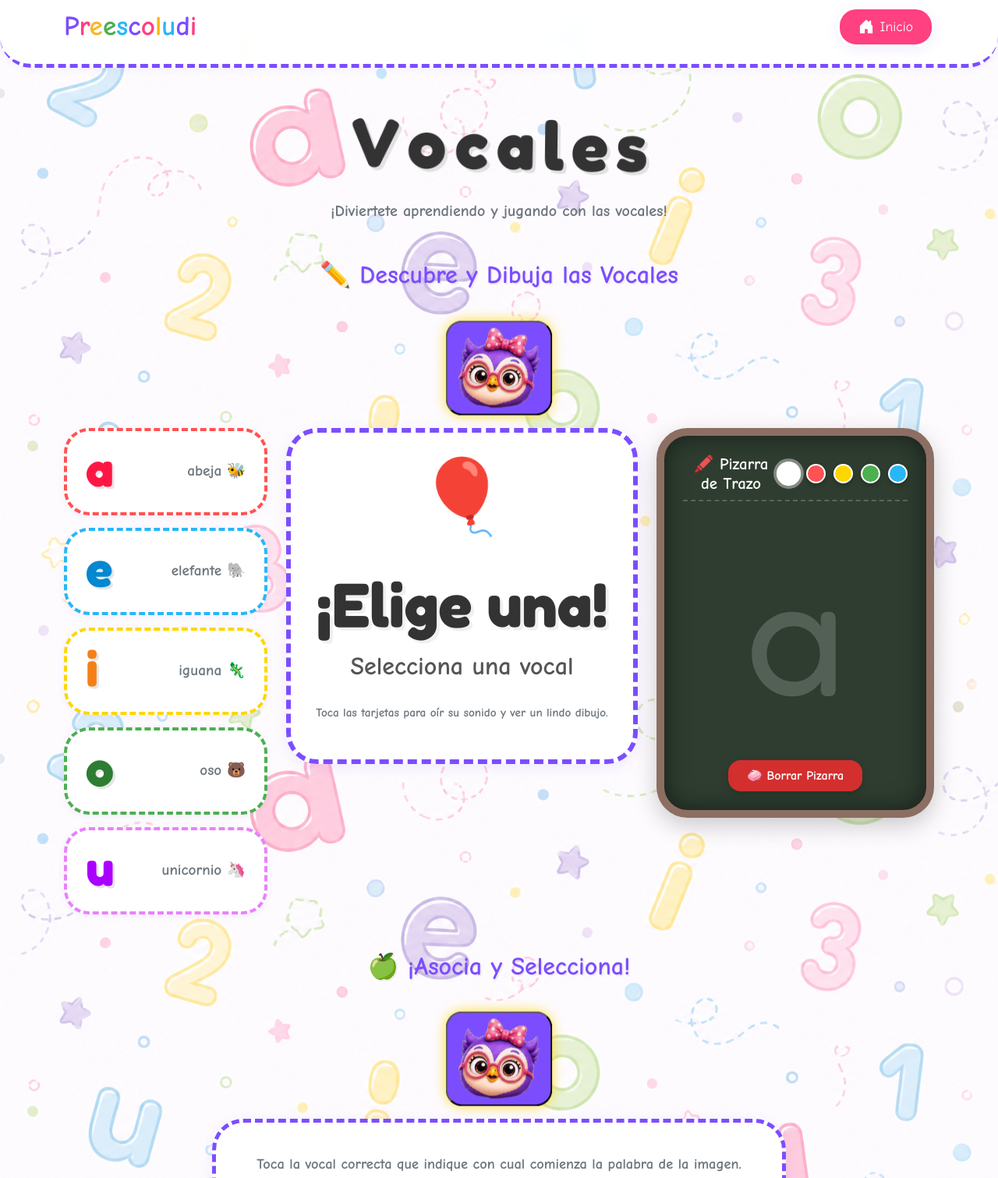
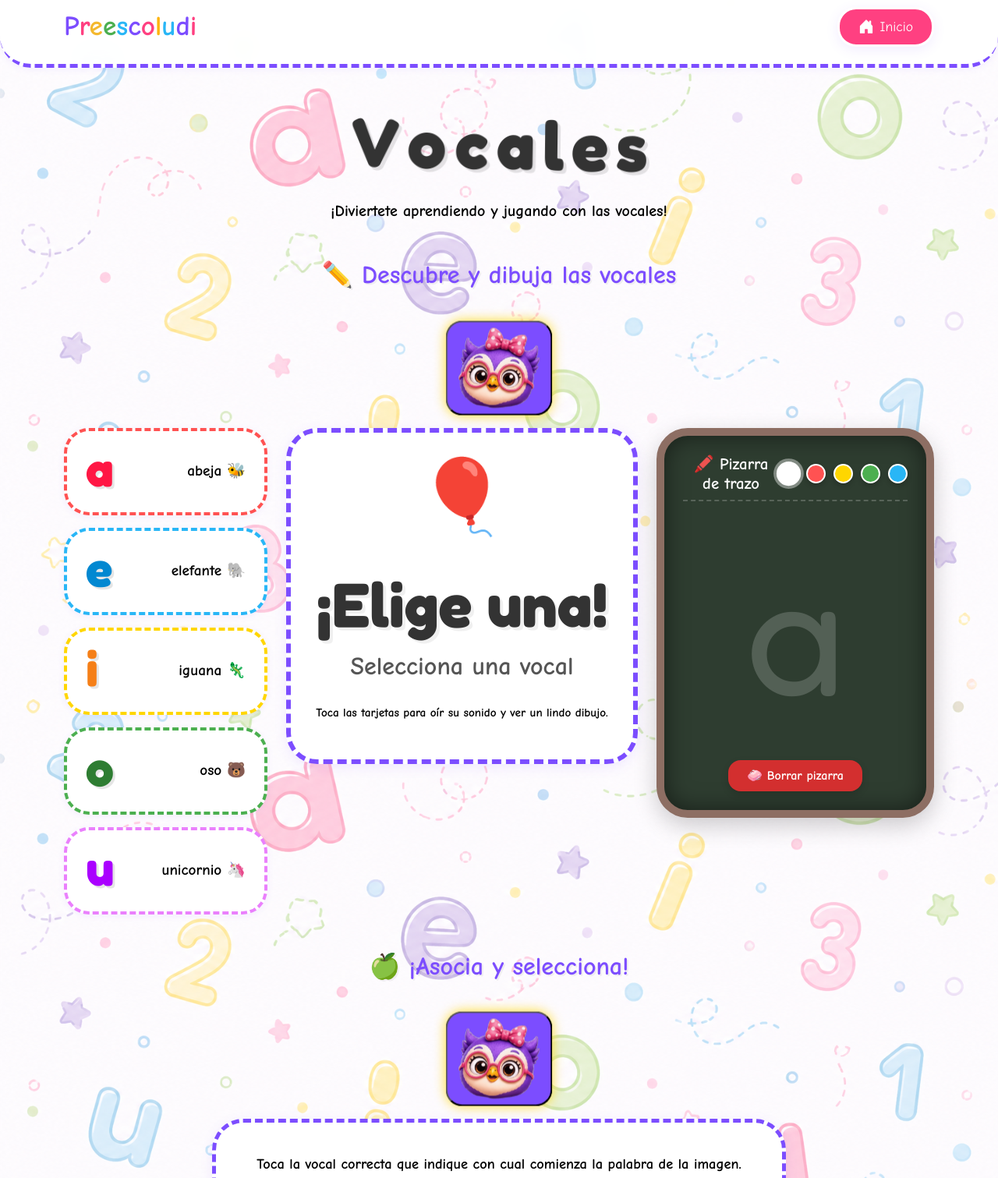
Before and after one commit to Sam-And3s/Preescoludi, a plain HTML site: page vocales.html in a window 1280 px wide. Shown: the part 13-1524 px from the top of the page at 78% size. Drawn offline with nearby package versions, Linux system fonts and the light colour scheme; a web font is replaced by a local one.

Commit message:
index, colores y vocales listo

```diff
--- a/css/vocales.css
+++ b/css/vocales.css
@@ -38,6 +38,10 @@
     .btn-back-home:hover {
       background: var(--color-primary);
       transform: scale(1.06);
+    }
+
+    .text-secondary {
+      color: white !important;
     }
 
     .font-banner-vocales span {
--- a/vocales.html
+++ b/vocales.html
@@ -40,13 +40,13 @@
       <span>V</span><span>o</span><span>c</span><span>a</span><span>l</span><span>e</span><span>s</span>
     </h1>
     <p class="lead mb-4 text-secondary" style="font-family: var(--font-body); font-weight: 700;">
-      ¡Diviertete aprendiendo y jugando con las vocales!
+    <span style="color: black;">¡Diviertete aprendiendo y jugando con las vocales!</span>
     </p>
   </section>
 
   <!-- Section 1: Discover & Draw Vocales -->
   <section class="container text-center mb-5">
-    <h2 class="section-title text-center">✏️ Descubre y Dibuja las Vocales</h2>
+    <h2 class="section-title text-center">✏️ Descubre y dibuja las vocales</h2>
     <button class="speech-badge" onclick="reproducirAudioRuta('assets/audio/instr1vocales.ogg')" style="margin-bottom: 20px;">
       <img src="assets/images/cabezabuho.png" width="100" height="100" alt="">
     </button>
@@ -57,31 +57,31 @@
         <!-- Card A -->
         <div class="vowel-card text-center d-flex align-items-center justify-content-between px-4 py-3" style="--color-border: #ff5252;" onclick="selectVowel('a', '🐝', 'abeja', 'linear-gradient(135deg, #ff8a80, #ff1744)', '#ffffff')">
           <span class="vowel-letter" style="color: #ff1744;">a</span>
-          <p class="vowel-example text-secondary">abeja 🐝</p>
+          <p class="vowel-example text-secondary"><span style="color: black;">abeja 🐝</span></p>
         </div>
 
         <!-- Card E -->
         <div class="vowel-card text-center d-flex align-items-center justify-content-between px-4 py-3" style="--color-border: #29b6f6;" onclick="selectVowel('e', '🐘', 'elefante', 'linear-gradient(135deg, #80d8ff, #29b6f6)', '#ffffff')">
           <span class="vowel-letter" style="color: #0288d1;">e</span>
-          <p class="vowel-example text-secondary">elefante 🐘</p>
+          <p class="vowel-example text-secondary"><span style="color: black;">elefante 🐘</span></p>
         </div>
 
         <!-- Card I -->
         <div class="vowel-card text-center d-flex align-items-center justify-content-between px-4 py-3" style="--color-border: #ffd600;" onclick="selectVowel('i', '🦎', 'iguana', 'linear-gradient(135deg, #ffe082, #ffd600)', '#333333')">
           <span class="vowel-letter" style="color: #f57f17;">i</span>
-          <p class="vowel-example text-secondary">iguana 🦎</p>
+          <p class="vowel-example text-secondary"><span style="color: black;">iguana 🦎</span></p>
         </div>
 
         <!-- Card O -->
         <div class="vowel-card text-center d-flex align-items-center justify-content-between px-4 py-3" style="--color-border: #4caf50;" onclick="selectVowel('o', '🐻', 'oso', 'linear-gradient(135deg, #b9f6ca, #4caf50)', '#ffffff')">
           <span class="vowel-letter" style="color: #2e7d32;">o</span>
-          <p class="vowel-example text-secondary">oso 🐻</p>
+          <p class="vowel-example text-secondary"><span style="color: black;">oso 🐻</span></p>
         </div>
 
         <!-- Card U -->
         <div class="vowel-card text-center d-flex align-items-center justify-content-between px-4 py-3" style="--color-border: #ea80fc;" onclick="selectVowel('u', '🦄', 'unicornio', 'linear-gradient(135deg, #ea80fc, #d500f9)', '#ffffff')">
           <span class="vowel-letter" style="color: #aa00ff;">u</span>
-          <p class="vowel-example text-secondary">unicornio 🦄</p>
+          <p class="vowel-example text-secondary"><span style="color: black;">unicornio 🦄</span></p>
         </div>
       </div>
 
@@ -92,7 +92,7 @@
           <h3 class="vowel-display-letter" id="vowelTitle">¡Elige una!</h3>
           <p class="vowel-display-word" id="vowelWord">Selecciona una vocal</p>
           <p class="text-secondary text-center mt-2" id="vowelHint" style="font-family: var(--font-body); font-size: 0.95rem; font-weight: 700;">
-            Toca las tarjetas para oír su sonido y ver un lindo dibujo.
+            <span style="color: black;"> Toca las tarjetas para oír su sonido y ver un lindo dibujo.</span>
           </p>
         </div>
       </div>
@@ -101,7 +101,7 @@
       <div class="col-12 col-lg-4">
         <div class="tracing-container">
           <div class="chalkboard-header">
-            <h3 class="chalkboard-title">🖍️ Pizarra de Trazo</h3>
+            <h3 class="chalkboard-title">🖍️ Pizarra de trazo</h3>
             <div class="chalk-colors">
               <button class="chalk-btn selected" style="background: #ffffff;" onclick="changeChalkColor('#ffffff', this)"></button>
               <button class="chalk-btn" style="background: #ff5252;" onclick="changeChalkColor('#ff5252', this)"></button>
@@ -117,7 +117,7 @@
           </div>
 
           <div class="text-center mt-3">
-            <button class="btn-clear-chalk" onclick="clearChalkboardWithAudio()">🧼 Borrar Pizarra</button>
+            <button class="btn-clear-chalk" onclick="clearChalkboardWithAudio()">🧼 Borrar pizarra</button>
           </div>
         </div>
       </div>
@@ -127,7 +127,7 @@
 
   <!-- Section 2: Vowel Drag and Drop Classification Game -->
   <section class="container text-center mb-5">
-    <h2 class="section-title text-center">🍏 ¡Asocia y Selecciona!</h2>
+    <h2 class="section-title text-center">🍏 ¡Asocia y selecciona!</h2>
     <button class="speech-badge" onclick="reproducirAudioRuta('assets/audio/instr2vocales.ogg')" style="margin-bottom: 20px;">
       <img src="assets/images/cabezabuho.png" width="100" height="100" alt="">
     </button>
@@ -135,7 +135,7 @@
       <div class="col-12 col-md-10 col-lg-8">
         <div class="drag-game-container">
           <p class="lead text-secondary mb-4" style="font-family: var(--font-body); font-weight: 700; font-size: 1.15rem;">
-            Toca la vocal correcta que indique con cual comienza la palabra de la imagen.
+            <span style="color: black;">Toca la vocal correcta que indique con cual comienza la palabra de la imagen.</span>
           </p>
 
           <!-- Surprise Box containing the Draggable Card -->
@@ -205,7 +205,7 @@
 
   <!-- Section 3: Vowel Guessing Game (Quiz) -->
   <section class="container text-center mb-5">
-    <h2 class="section-title text-center">🎮 ¡Completa la Palabra!</h2>
+    <h2 class="section-title text-center">🎮 ¡Completa la palabra!</h2>
     <button class="speech-badge" onclick="reproducirAudioRuta('assets/audio/instr3vocales.ogg')" style="margin-bottom: 20px;">
       <img src="assets/images/cabezabuho.png" width="100" height="100" alt="">
     </button>
@@ -216,7 +216,7 @@
           <div id="quizActiveView">
             <span class="quiz-word-emoji" id="quizEmoji">🦊</span>
             <p class="lead text-secondary mb-2" style="font-family: var(--font-body); font-weight: 700;">
-              ¿Qué vocal falta para completar el nombre de este dibujo?
+              <span style="color: black;">¿Qué vocal falta para completar el nombre de este dibujo?</span>
             </p>
 
             <div class="quiz-word-box">
@@ -251,7 +251,7 @@
               ¡Increíble! ¡Eres una Súper Estrella! ⭐
             </h3>
             <p class="lead text-secondary mb-4" style="font-family: var(--font-body); font-weight: 700;">
-              Completaste las 15 palabras correctamente y ganaste 15 estrellas mágicas.
+              <span style="color: black;">Completaste las 15 palabras correctamente y ganaste 15 estrellas mágicas.</span>
             </p>
             <button class="btn btn-edu py-3 px-5 fs-5" style="border: 3px solid #fff; box-shadow: var(--shadow-md); border-radius: var(--radius-md);" onclick="resetQuizGame()">
               🔄 Reiniciar el juego
@@ -329,7 +329,7 @@
       titleEl.style.color = textColor;
       wordEl.textContent = word;
       wordEl.style.color = textColor;
-      hintEl.style.color = textColor === '#ffffff' ? 'rgba(255,255,255,0.85)' : '#666666';
+      hintEl.style.color = textColor === '#ffffff' ? 'rgba(255,255,255)' : '#ffffff';
 
       const descriptions = {
         'a': '¡La vocal a! De la hermosa abejita que hace miel. 🐝',
```
Also changed, not shown: colores.html (+27 -4 lines), index.html (+1 -1 lines), 11 other files.
